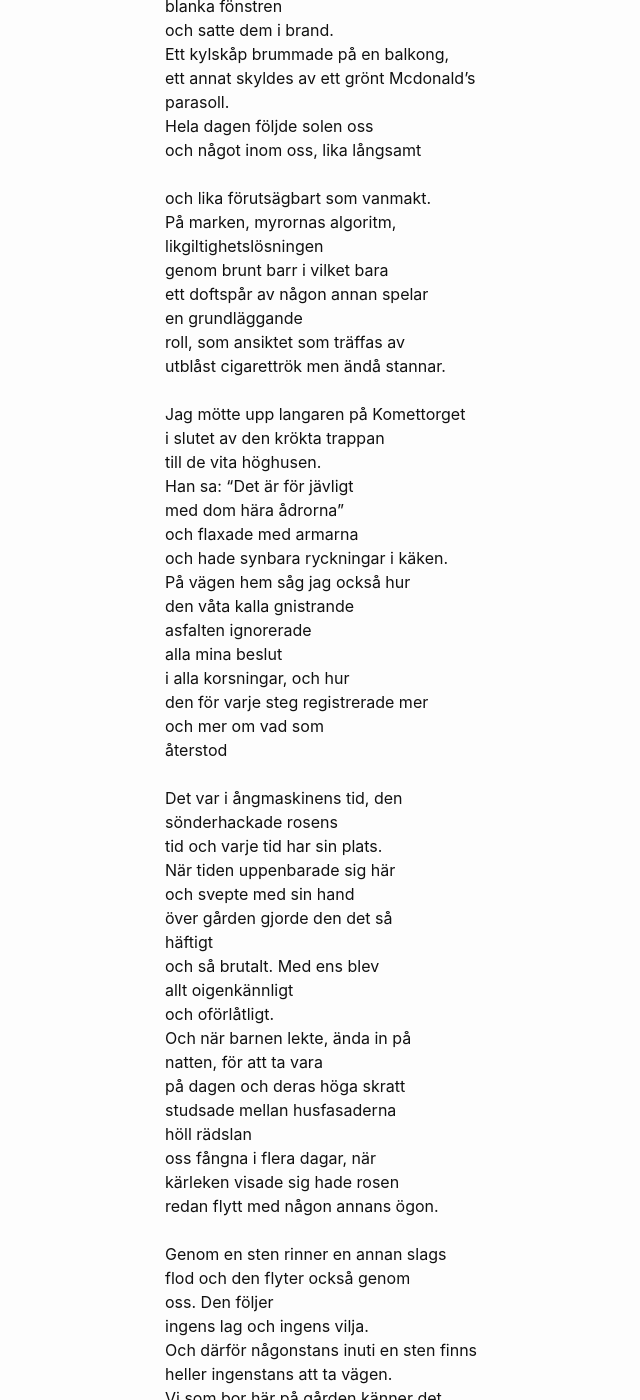
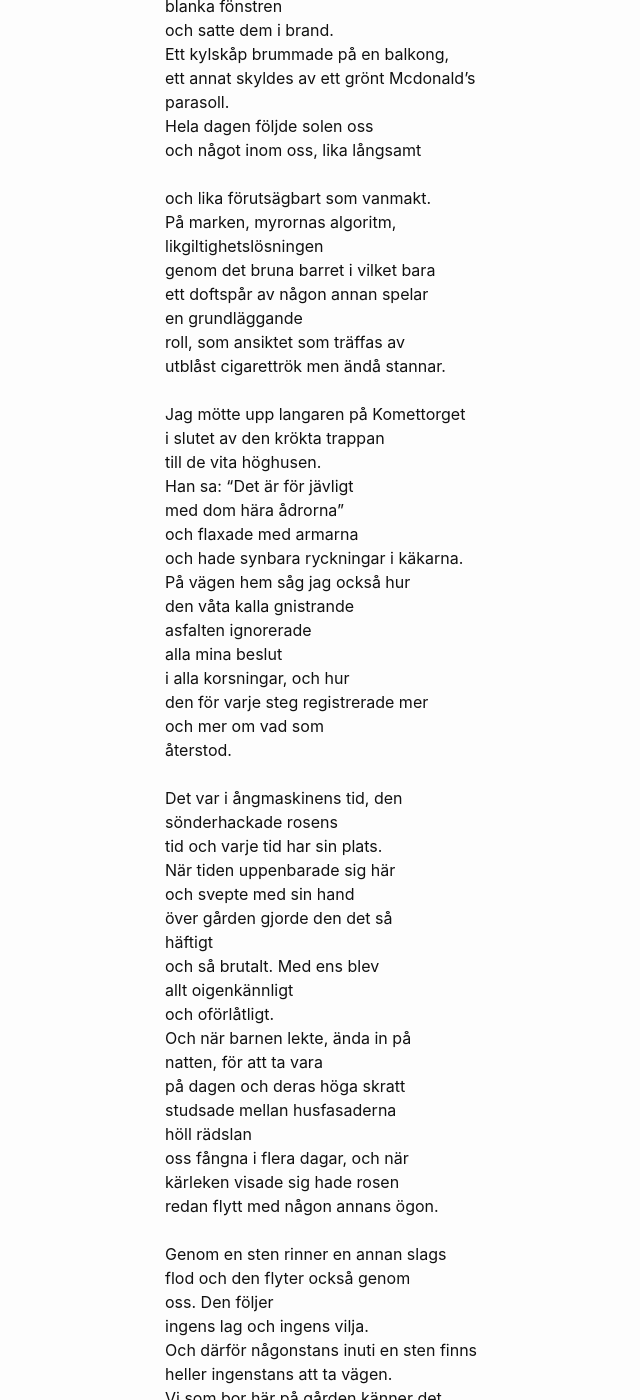
Before and after one commit to terr4form4/terr4form4.github.io, a Jekyll site: the page built from _posts/poesi/2024-01-03-dikter-2023-2024.md, in a window 1280 px wide and 1400 px high, scrolled down 7817 px. Shown: the whole window, without its empty margins (105-745 px from the left). Built offline with Jekyll 4.4.1, drawn with Linux system fonts in a browser that asks for light colours; comment, search, counter and statistics services are not loaded.

Commit message:
ångmaskinen

```diff
--- a/_posts/poesi/2024-01-03-dikter-2023-2024.md
+++ b/_posts/poesi/2024-01-03-dikter-2023-2024.md
@@ -326,7 +326,7 @@ och något inom oss, lika långsamt<br/>
 och lika förutsägbart som vanmakt.<br/>
 På marken, myrornas algoritm,<br/>
 likgiltighetslösningen<br/>
-genom brunt barr i vilket bara<br/>
+genom det bruna barret i vilket bara<br/>
 ett doftspår av någon annan spelar<br/>
 en grundläggande<br/>
 roll, som ansiktet som träffas av<br/>
@@ -338,7 +338,7 @@ till de vita höghusen.<br/>
 Han sa: "Det är för jävligt<br/>
 med dom hära ådrorna"<br/>
 och flaxade med armarna<br/>
-och hade synbara ryckningar i käken.<br/>
+och hade synbara ryckningar i käkarna.<br/>
 På vägen hem såg jag också hur<br/>
 den våta kalla gnistrande<br/>
 asfalten ignorerade<br/>
@@ -346,7 +346,7 @@ alla mina beslut<br/>
 i alla korsningar, och hur<br/>
 den för varje steg registrerade mer<br/>
 och mer om vad som<br/>
-återstod<br/>
+återstod.<br/>
 <br/>
 Det var i ångmaskinens tid, den<br/>
 sönderhackade rosens<br/>
@@ -363,7 +363,7 @@ natten, för att ta vara<br/>
 på dagen och deras höga skratt<br/>
 studsade mellan husfasaderna<br/>
 höll rädslan<br/>
-oss fångna i flera dagar, när<br/>
+oss fångna i flera dagar, och när<br/>
 kärleken visade sig hade rosen<br/>
 redan flytt med någon annans ögon.<br/>
 <br/>
```
